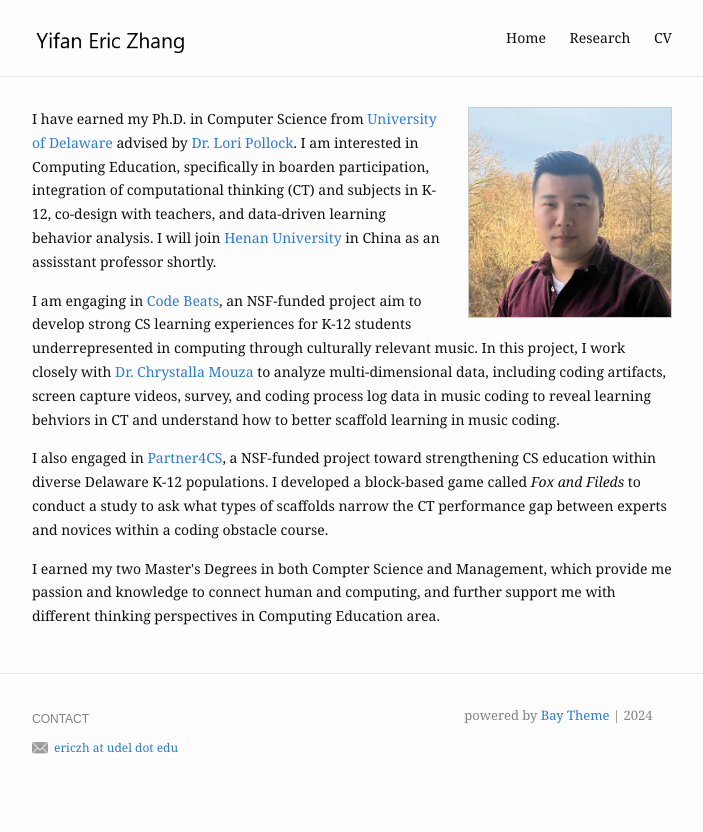
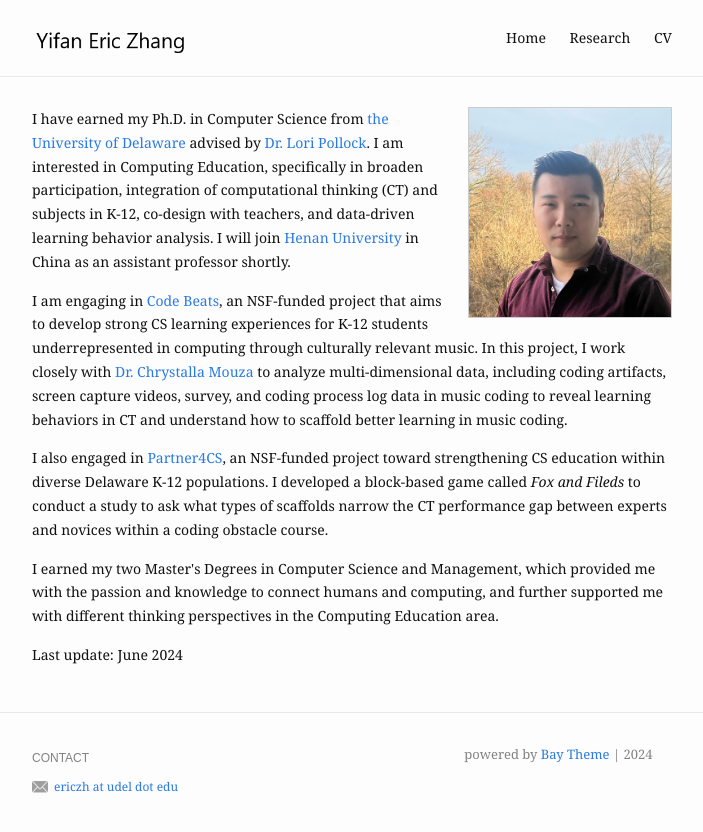
Before and after one commit to mianhu888/mianhu888.github.io, a Jekyll site: the page built from index.md, in a window 1280 px wide. Shown: the top 832 px of the page, without its empty margins (288-991 px from the left). Built offline with Jekyll 4.4.1, drawn with Linux system fonts in a browser that asks for light colours.

Commit message:
Update index.md

```diff
--- a/index.md
+++ b/index.md
@@ -6,17 +6,19 @@ profile_picture:
 ---
 
 <p>
-  I have earned my Ph.D. in Computer Science from <a href="https://www.cis.udel.edu/"> University of Delaware</a> advised by <a href="https://www.eecis.udel.edu/~pollock/"> Dr. Lori Pollock</a>. I am interested in Computing Education, specifically in boarden participation, integration of computational thinking (CT) and subjects in K-12, co-design with teachers, and data-driven learning behavior analysis. I will join  <a href="https://www.henu.edu.cn/"> Henan University</a> in China as an assisstant professor shortly.
+  I have earned my Ph.D. in Computer Science from <a href="https://www.cis.udel.edu/"> the University of Delaware</a> advised by <a href="https://www.eecis.udel.edu/~pollock/"> Dr. Lori Pollock</a>. I am interested in Computing Education, specifically in broaden participation, integration of computational thinking (CT) and subjects in K-12, co-design with teachers, and data-driven learning behavior analysis. I will join <a href="https://www.henu.edu.cn/">Henan University</a> in China as an assistant professor shortly.
 </p>
 
 <p>
-  I am engaging in <a href="https://codebeats.weebly.com/">Code Beats</a>, an NSF-funded project aim to develop strong CS learning experiences for K-12 students underrepresented in computing through culturally relevant music. In this project, I work closely with <a href="https://education.illinois.edu/about/leadership/dean-chrystalla-mouza"> Dr. Chrystalla Mouza</a> to analyze multi-dimensional data, including coding artifacts, screen capture videos, survey, and coding process log data in music coding to reveal learning behviors in CT and understand how to better scaffold learning in music coding.
+  I am engaging in <a href="https://codebeats.weebly.com/">Code Beats</a>, an NSF-funded project that aims to develop strong CS learning experiences for K-12 students underrepresented in computing through culturally relevant music. In this project, I work closely with <a href="https://education.illinois.edu/about/leadership/dean-chrystalla-mouza"> Dr. Chrystalla Mouza</a> to analyze multi-dimensional data, including coding artifacts, screen capture videos, survey, and coding process log data in music coding to reveal learning behaviors in CT and understand how to scaffold better learning in music coding.
 </p>
 
 <p>
-  I also engaged in <a href="https://sites.udel.edu/partner4cs/">Partner4CS</a>, a NSF-funded project toward strengthening CS education within diverse Delaware K-12 populations. I developed a block-based game called <em>Fox and Fileds</em> to conduct a study to ask what types of scaffolds narrow the CT performance gap between experts and novices within a coding obstacle course.
+  I also engaged in <a href="https://sites.udel.edu/partner4cs/">Partner4CS</a>, an NSF-funded project toward strengthening CS education within diverse Delaware K-12 populations. I developed a block-based game called <em>Fox and Fileds</em> to conduct a study to ask what types of scaffolds narrow the CT performance gap between experts and novices within a coding obstacle course.
 </p>
 
 <p>
-  I earned my two Master's Degrees in both Compter Science and Management, which provide me passion and knowledge to connect human and computing, and further support me with different thinking perspectives in Computing Education area.
+  I earned my two Master's Degrees in Computer Science and Management, which provided me with the passion and knowledge to connect humans and computing, and further supported me with different thinking perspectives in the Computing Education area.
 </p>
+
+Last update: June 2024
```
